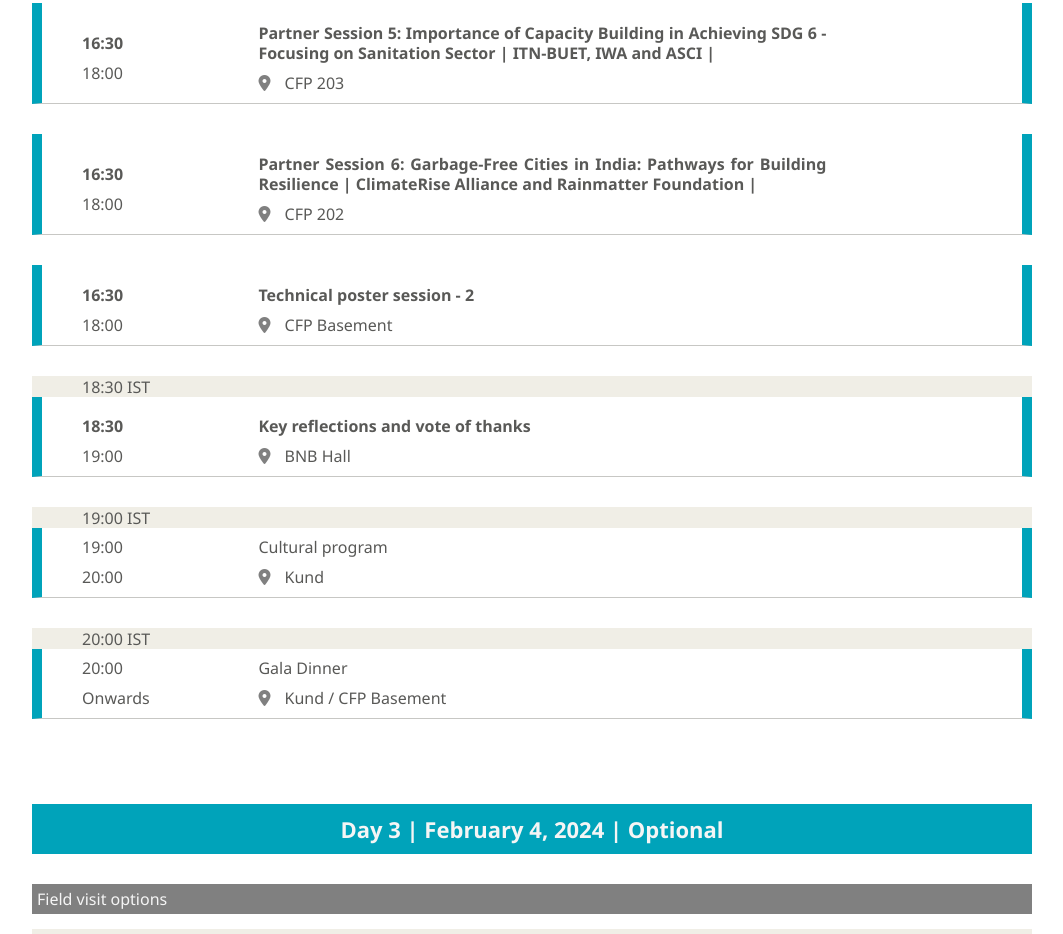
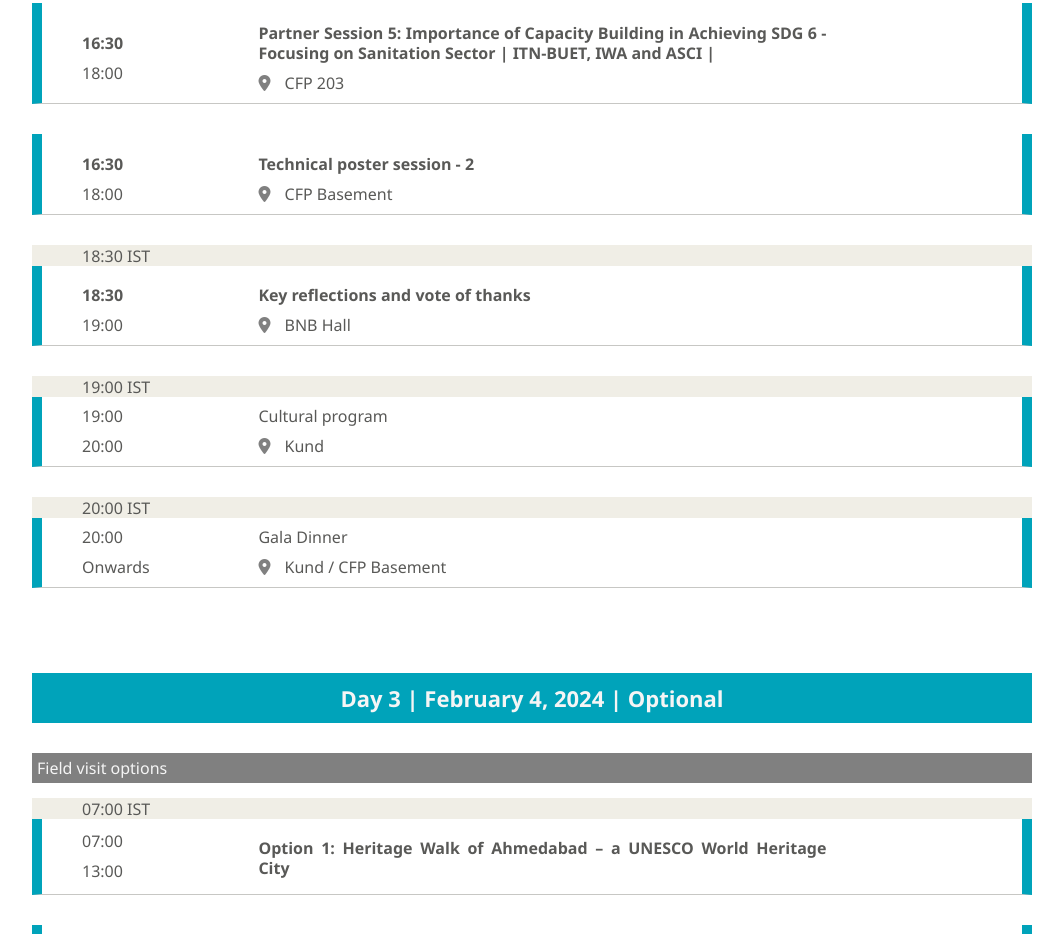
Before and after one commit to Givs01/GSAC24, a plain HTML site: page programme.html in a window 1280 px wide. Shown: the part 4252-5186 px from the top of the page, without its empty margins (108-1171 px from the left). Drawn offline with Linux system fonts and the light colour scheme.

Commit message:
Update programme.html

```diff
--- a/programme.html
+++ b/programme.html
@@ -504,18 +504,7 @@
                                     </div>
                                 </div>
                             </a>
-                            <a class="link" href="Progdetails.html#s23" >
-                                <div class="container-t">
-                                    <div class="sub-container" id="time">
-                                        <p class="sname">16:30</p>
-                                        <p class="st">18:00</p>
-                                    </div>
-                                    <div class="sub-container" id="venue">
-                                        <p class="sname">Partner Session 6: Garbage-Free Cities in India: Pathways for Building Resilience | ClimateRise Alliance and Rainmatter Foundation | </p>
-                                        <p class="st"><i class="fas fa-map-marker-alt grey-marker"></i> CFP 202</p>
-                                    </div>
-                                </div>
-                            </a>
+
                             <a class="link" href="Progdetails.html#s24" >
                                 <div class="container-t">
                                     <div class="sub-container" id="time">
```
